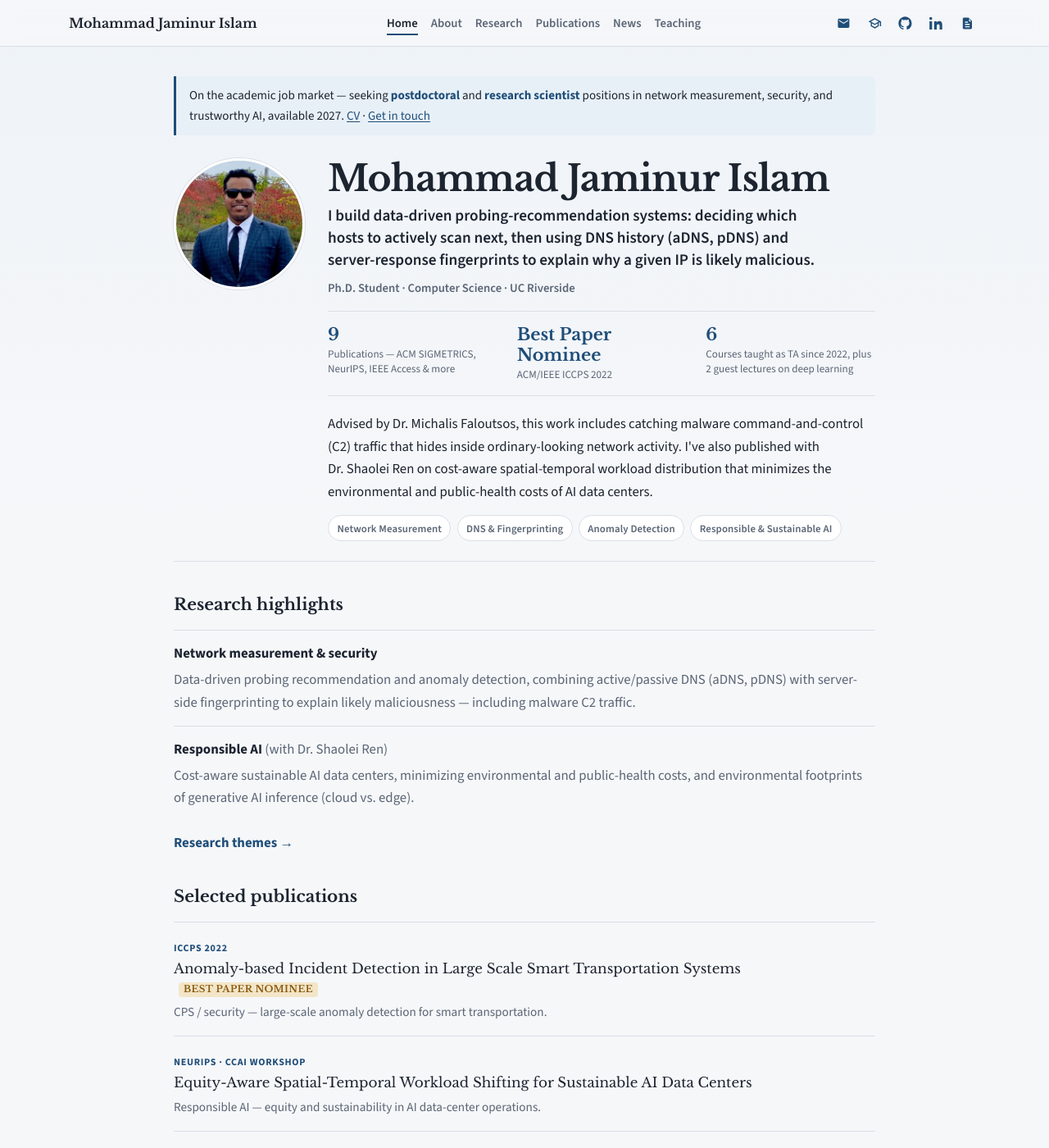
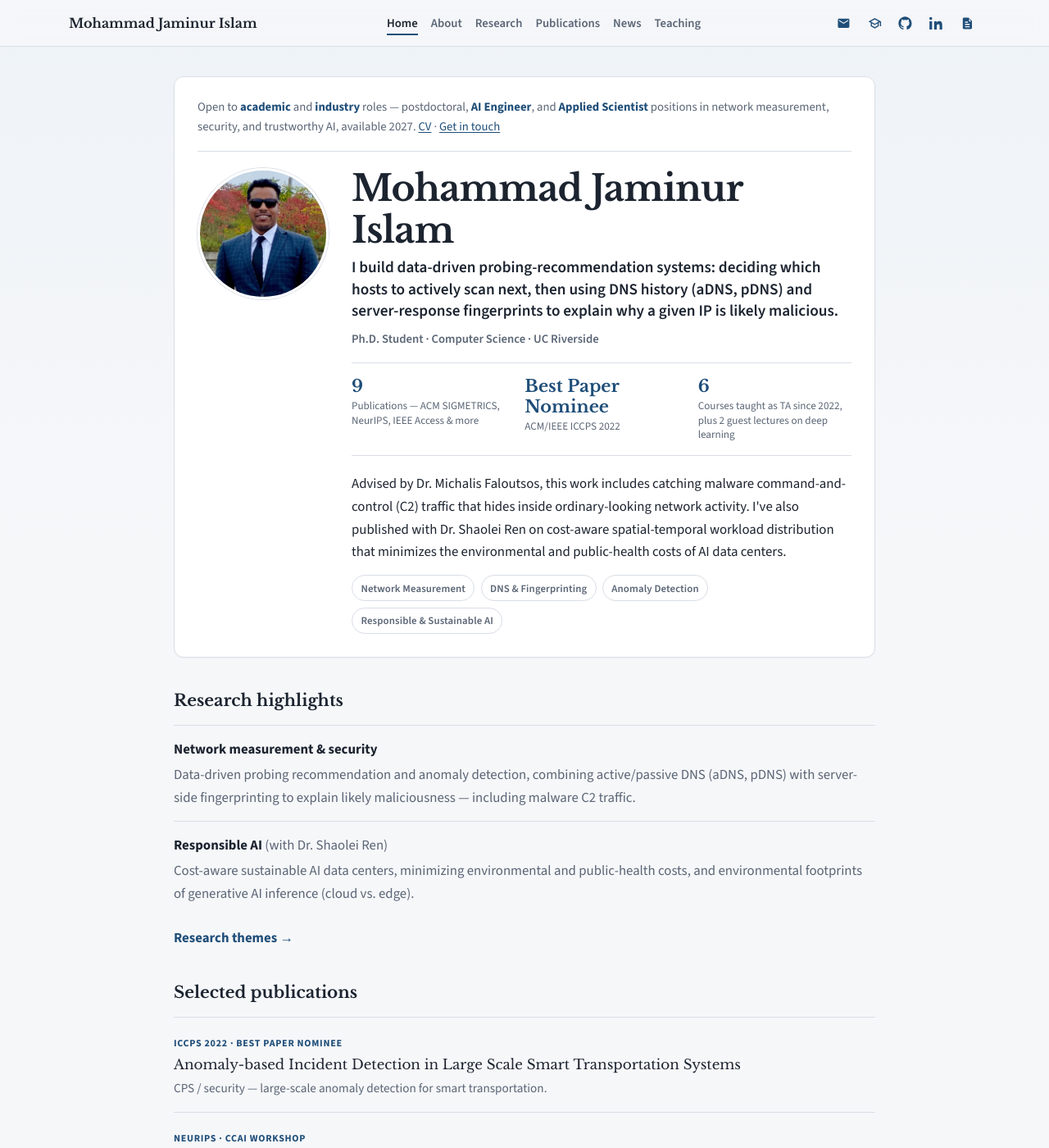
Before and after one commit to mohammadjaminur/mohammadjaminur.github.io, a Jekyll site: the page built from index.md, in a window 1280 px wide and 1400 px high. Shown: the whole window at 82% size. Built offline with Jekyll 4.4.1, drawn with Linux system fonts in a browser that asks for light colours.

Commit message:
Unify hero into one card, broaden job-market framing, fix badge wrap
- Merge the job-market banner and profile block into a single bordered
  hero-card instead of two visually disconnected pieces
- Broaden job-market language from academic-only (postdoctoral/research
  scientist) to explicitly include industry roles (AI Engineer, Applied
  Scientist), on both Home and About
- Fix the "Best Paper Nominee" badge wrapping onto its own orphaned line
  under the publication title on Home, matching the pattern already used
  on the Publications page (badge folded into the venue-tag line instead)

```diff
--- a/index.md
+++ b/index.md
@@ -6,9 +6,10 @@ description: Ph.D. student at UC Riverside working on network measurement and se
 ---
 
 <div class="wrap wrap-wide">
-  <p class="job-banner">On the academic job market — seeking <strong>postdoctoral</strong> and <strong>research scientist</strong> positions in network measurement, security, and trustworthy AI, available 2027. <a href="{{ site.cv_url }}" target="_blank" rel="noopener noreferrer">CV</a> · <a href="mailto:{{ site.email }}">Get in touch</a></p>
+  <section class="hero-card">
+    <p class="job-banner">Open to <strong>academic</strong> and <strong>industry</strong> roles — postdoctoral, <strong>AI Engineer</strong>, and <strong>Applied Scientist</strong> positions in network measurement, security, and trustworthy AI, available 2027. <a href="{{ site.cv_url }}" target="_blank" rel="noopener noreferrer">CV</a> · <a href="mailto:{{ site.email }}">Get in touch</a></p>
 
-  <section class="profile">
+    <div class="profile">
     <img class="avatar avatar-lg" src="{{ '/profile.jpg' | relative_url }}" alt="Portrait of Mohammad Jaminur Islam" width="160" height="160">
     <div>
       <h1 class="profile-name">Mohammad Jaminur Islam</h1>
@@ -38,6 +39,7 @@ description: Ph.D. student at UC Riverside working on network measurement and se
         <span class="tag">Responsible &amp; Sustainable AI</span>
       </p>
     </div>
+    </div>
   </section>
 
   <h2>Research highlights</h2>
@@ -56,8 +58,8 @@ description: Ph.D. student at UC Riverside working on network measurement and se
   <h2>Selected publications</h2>
   <ul class="featured-list">
     <li>
-      <span class="venue-tag">ICCPS 2022</span>
-      <p class="pub-title">Anomaly-based Incident Detection in Large Scale Smart Transportation Systems <span class="badge">Best Paper Nominee</span></p>
+      <span class="venue-tag">ICCPS 2022 · Best Paper Nominee</span>
+      <p class="pub-title">Anomaly-based Incident Detection in Large Scale Smart Transportation Systems</p>
       <p class="pub-note">CPS / security — large-scale anomaly detection for smart transportation.</p>
     </li>
     <li>
--- a/style.css
+++ b/style.css
@@ -198,16 +198,23 @@ h3 {
 a { color: var(--accent); text-underline-offset: 0.12em; }
 a:hover { color: var(--ink); }
 
-/* Job market banner */
+/* Hero card (job banner + profile, unified) */
+
+.hero-card {
+  background: var(--surface);
+  border: 1px solid var(--line);
+  border-radius: 0.75rem;
+  padding: 1.5rem 1.75rem 1.75rem;
+  margin-bottom: 2rem;
+  box-shadow: 0 1px 2px rgba(20, 30, 45, 0.04);
+}
 
 .job-banner {
-  margin: 0 0 1.75rem;
-  padding: 0.7rem 1rem;
-  border-left: 3px solid var(--accent);
-  background: var(--accent-soft);
-  border-radius: 0 0.4rem 0.4rem 0;
-  font-size: 0.94rem;
-  color: var(--ink);
+  margin: 0 0 1.25rem;
+  padding: 0 0 1.1rem;
+  border-bottom: 1px solid var(--line);
+  font-size: 0.92rem;
+  color: var(--muted);
 }
 .job-banner strong { color: var(--accent); }
 
@@ -217,9 +224,6 @@ a:hover { color: var(--ink); }
   display: flex;
   align-items: flex-start;
   gap: 1.75rem;
-  margin-bottom: 2rem;
-  padding-bottom: 1.5rem;
-  border-bottom: 1px solid var(--line);
 }
 .profile > div { flex: 1 1 auto; min-width: 0; }
 
@@ -233,6 +237,7 @@ a:hover { color: var(--ink); }
 .avatar-lg { width: 160px; height: 160px; }
 
 @media (max-width: 640px) {
+  .hero-card { padding: 1.25rem 1.1rem 1.5rem; }
   .profile { flex-direction: column; }
   .avatar-lg { width: 108px; height: 108px; }
 }
```
Also changed, not shown: about.md (+1 -1 lines).
